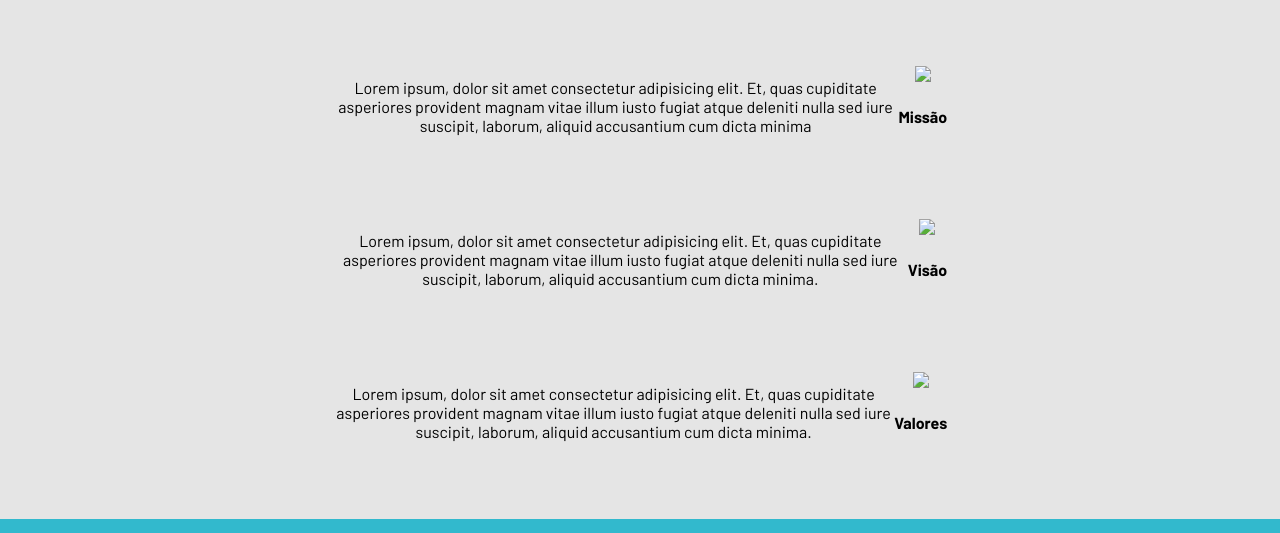
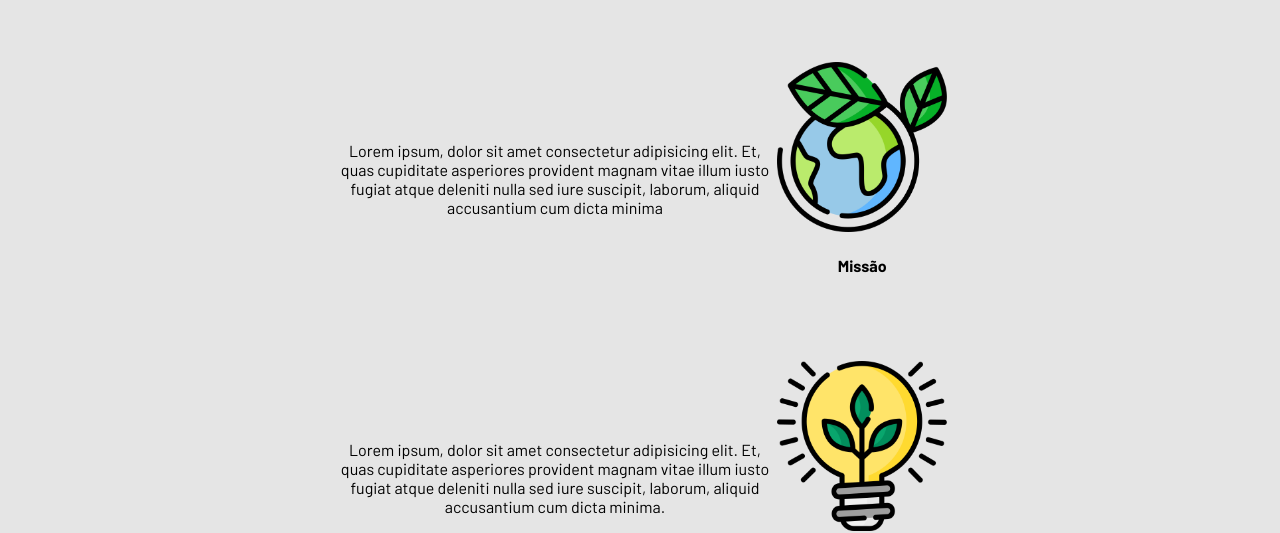
Before and after one commit to souMarioJunior/Atividade-HTML-CSS---Aquatech---Pesquisa-e-Inova-oArquivo, a plain HTML site: page index.html in a window 1280 px wide. Shown: the part 285-818 px from the top of the page. Drawn offline with Linux system fonts and the light colour scheme.

Commit message:
Atualização de imagens e justfy-content do .box do index

```diff
--- a/index.html
+++ b/index.html
@@ -45,7 +45,7 @@
         <div class="boxes">
           <div class="box">
             <div class="missao">
-              <img src="../public/assets/imgs/planet-earth_color.png" />
+              <img src="assets/imgs/planet-earth_color.png" />
               <h4>Missão</h4>
             </div>
             <p>
@@ -57,7 +57,7 @@
           </div>
           <div class="box">
             <div class="visao">
-              <img src="../public/assets/imgs/lightbulb_color.png" />
+              <img src="assets/imgs/lightbulb_color.png" />
               <h4>Visão</h4>
             </div>
             <p>
@@ -69,7 +69,7 @@
           </div>
           <div class="box">
             <div class="valores">
-              <img src="../public/assets/imgs/growth_color.png" />
+              <img src="assets/imgs/growth_color.png" />
               <h4>Valores</h4>
             </div>
             <p>
--- a/styles/style.css
+++ b/styles/style.css
@@ -106,6 +106,7 @@ body {
   align-items: center;
   align-self: center;
   text-align: center;
+  justify-content: center;
   width: 60%;
   padding: 2rem;
 }
```
